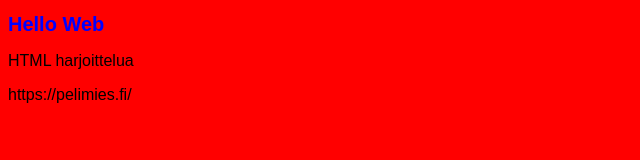
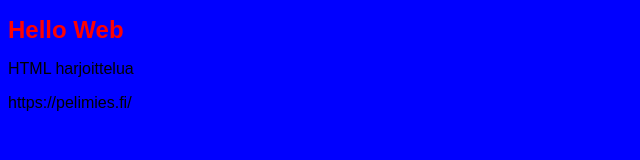
Before and after one commit to A-Ranta/WebKehitt-misenPerusteetTeht-v-t, a plain HTML site: page task-a/index.html in a window 1280 px wide. Shown: the whole page, without its empty margins (0-640 px from the left). Drawn offline with Linux system fonts and the light colour scheme.

Commit message:
task a lisätty

```diff
--- a/task-a/index.html
+++ b/task-a/index.html
@@ -4,8 +4,10 @@ Date: 18.09.2025
 -->
 <!DOCTYPE html>
 <html>
-<head><link rel="stylesheet" href="style.css">
+<head>
   <title>My First Page</title>
+</style>
+  <link rel="stylesheet" href="style.css">
 </head>
 <body>
   <h1>Hello Web</h1>
--- a/task-a/style.css
+++ b/task-a/style.css
@@ -4,9 +4,9 @@ Date: 18.09.2025
 */
 body {
   font-family: Arial, sans-serif;
-  background-color: red;
+  background-color: blue;
 }
 h1 {
-  color: blue;
-  font-size: 20px;
+  color: red;
+  font-size: 24px;
 }
```
